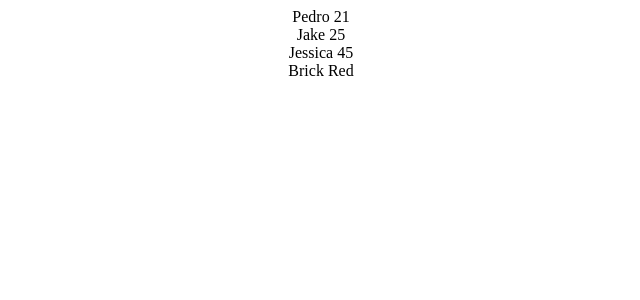
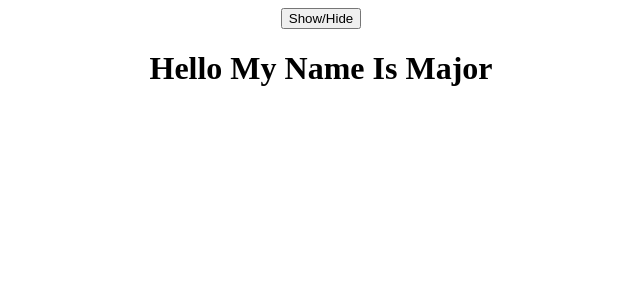
Before and after one commit to major6977/react2, a React (Create React App) app: page / in a window 1280 px wide. Shown: the top 300 px of the page, without its empty margins (319-959 px from the left). Built offline with nearby package versions, Linux system fonts and the light colour scheme.

Commit message:
set useState with turn opperators

```diff
--- a/src/App.js
+++ b/src/App.js
@@ -1,26 +1,19 @@
 import "./App.css";
-import { User } from "./User";
+import { useState } from "react";
 
 function App() {
-  const users = [
-    { name: "Pedro", age: 21 },
-    { name: "Jake", age: 25 },
-    { name: "Jessica", age: 45 },
-    { building: "Brick", color: "Red", isGreen: false },
-  ];
+  const [textColor, setTextColor] = useState("black");
 
   return (
     <div className="App">
-      {users.map((user, key) => {
-        return (
-          <User
-            name={user.name}
-            age={user.age}
-            building={user.building}
-            color={user.color}
-          />
-        );
-      })}
+      <button
+        onClick={() => {
+          setTextColor(textColor === "black" ? "blue" : "black");
+        }}
+      >
+        Show/Hide
+      </button>
+      <h1 style={{ color: textColor }}> Hello My Name Is Major</h1>
     </div>
   );
 }
```
Also changed, not shown: src/planets.js (added, +8 -0 lines).
